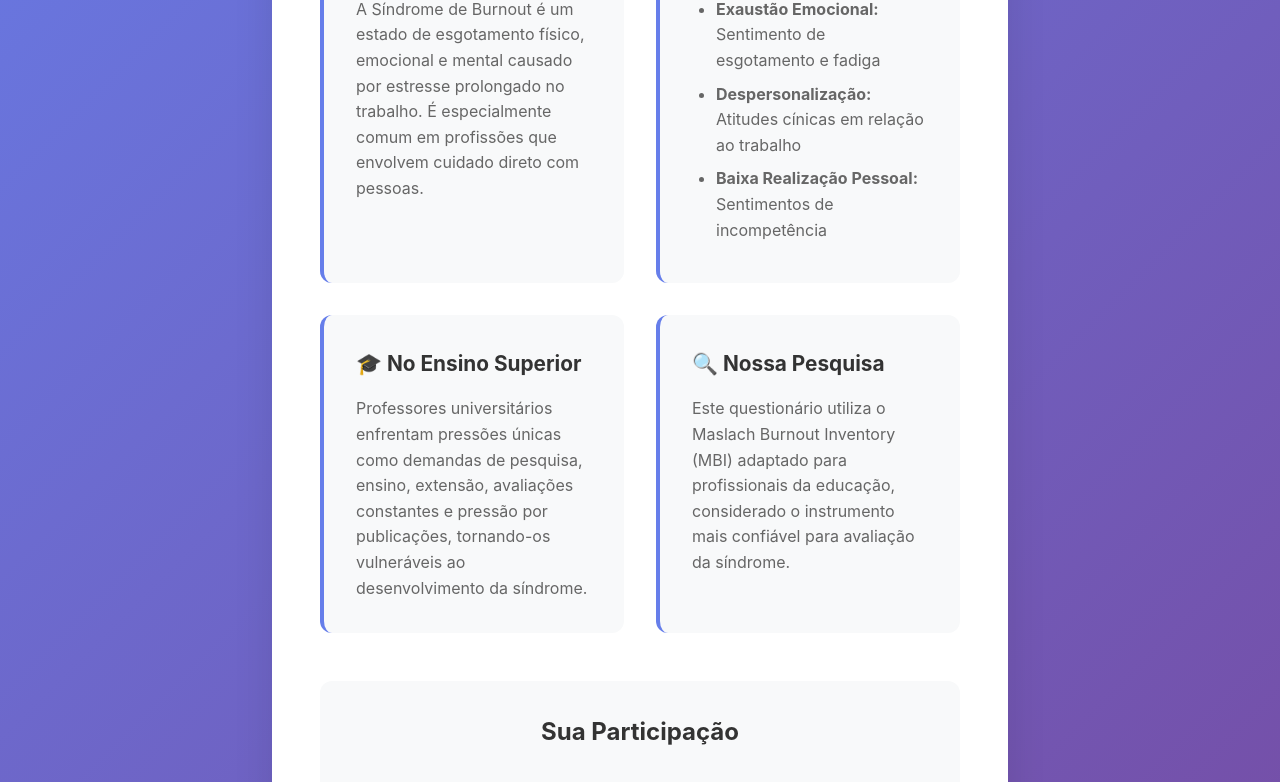
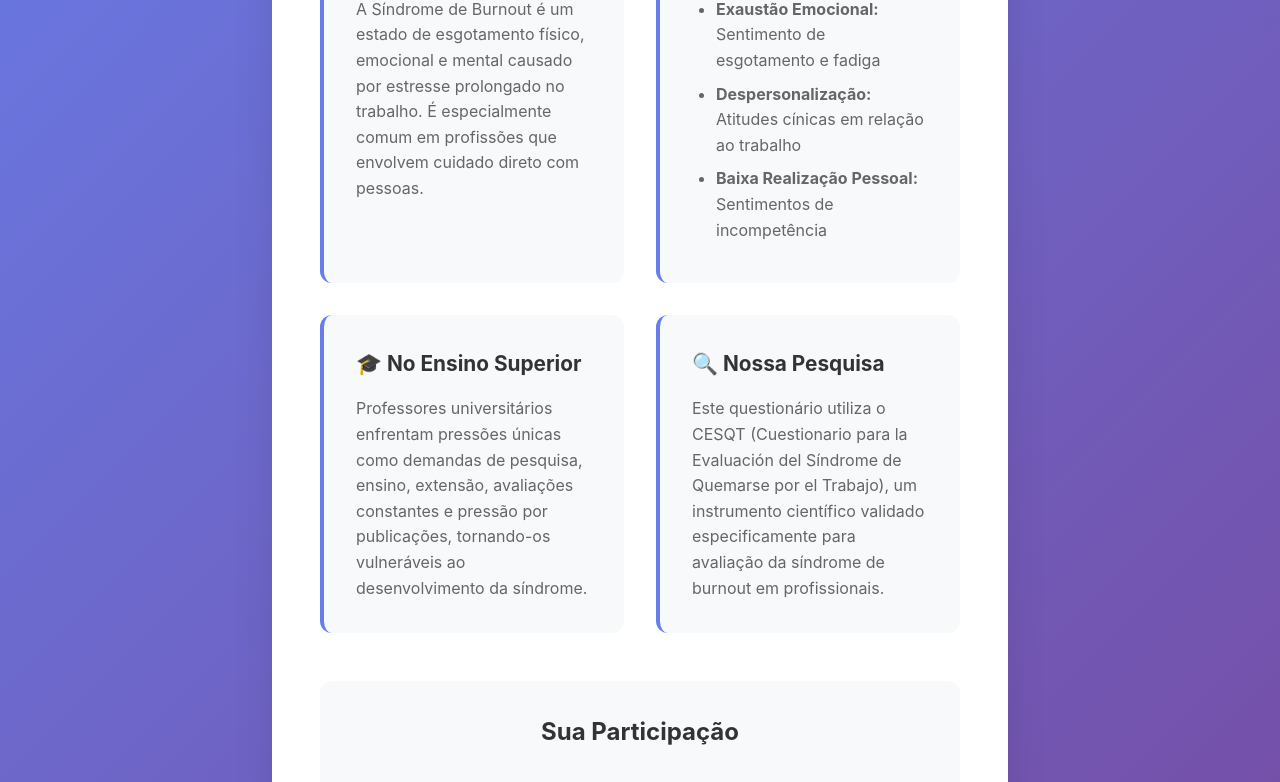
Before and after one commit to Hasdae/burnout-qa, a React (Create React App) app: page / in a window 1280 px wide. Shown: the part 488-1270 px from the top of the page. Built offline with nearby package versions, Linux system fonts and the light colour scheme.

Commit message:
update questionnaire description to reflect CESQT methodology

```diff
--- a/src/pages/HomePage.tsx
+++ b/src/pages/HomePage.tsx
@@ -68,9 +68,9 @@ const HomePage: React.FC = () => {
               <div className="info-card">
                 <h3>🔍 Nossa Pesquisa</h3>
                 <p>
-                  Este questionário utiliza o Maslach Burnout Inventory (MBI) adaptado para
-                  profissionais da educação, considerado o instrumento mais confiável para
-                  avaliação da síndrome.
+                  Este questionário utiliza o CESQT (Cuestionario para la Evaluación del Síndrome
+                  de Quemarse por el Trabajo), um instrumento científico validado especificamente
+                  para avaliação da síndrome de burnout em profissionais.
                 </p>
               </div>
             </div>
@@ -113,7 +113,7 @@ const HomePage: React.FC = () => {
               <p>
                 Você responderá a dois questionários: um sobre dados sociodemográficos
                 (idade, formação, etc.) e outro sobre sintomas relacionados ao trabalho
-                (Maslach Burnout Inventory).
+                (CESQT - Cuestionario para la Evaluación del Síndrome de Quemarse por el Trabalho).
               </p>
 
               <h3>Riscos e Benefícios</h3>
```
